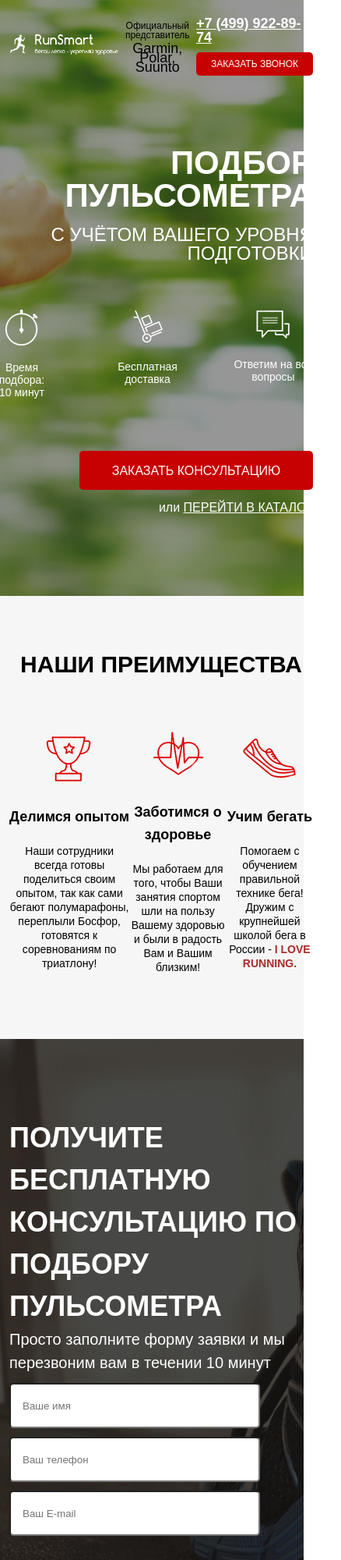
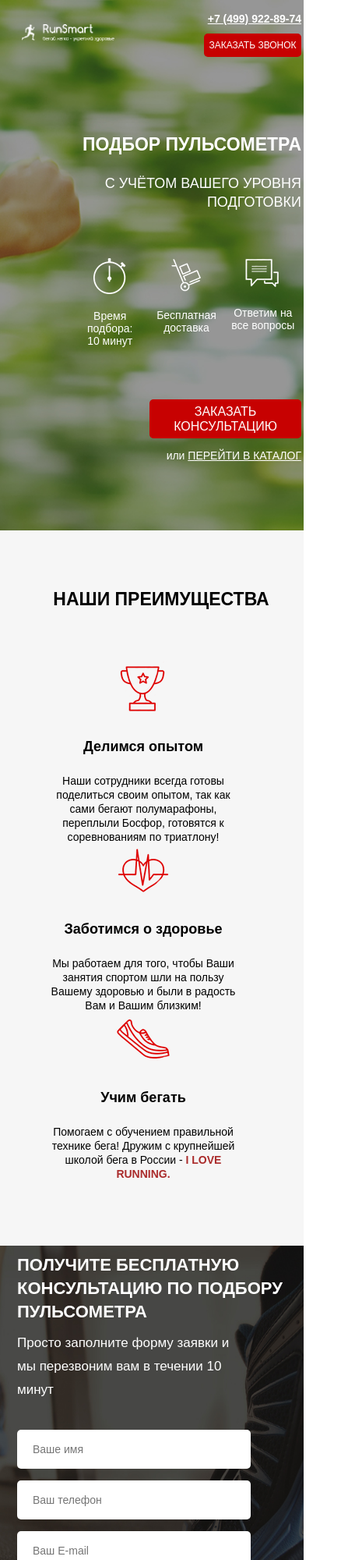
Before and after one commit to Yaichevs/projectpro.github.io, a website: page src/index.html in a window 390 px wide. Shown: the top 2000 px of the page at 78% size, 438 px wide, since content can reach past the window. Drawn offline with Linux system fonts and the light colour scheme.

Commit message:
заадаптировал 1 2 3 секции

```diff
--- a/src/index.html
+++ b/src/index.html
@@ -94,12 +94,13 @@
         <div class="container">
             <h2 class="consult__header">Получите бесплатную консультацию по подбору пульсометра </h2>
             <h3 class="consult__subheader">Просто заполните форму заявки и мы перезвоним вам в течении 10 минут</h3>
-            <div class="consult_wrapper">
-                <input type="text" class="consult__input" placeholder="Ваше имя">
-                <input type="text" class="consult__input" placeholder="Ваш телефон">
-                <input type="text" class="consult__input" placeholder="Ваш E-mail">
-                <button class="button button_main2">заказать консультацию</button>
-            </div>
+            <form class="feed-form" action="#">
+                <input name="name" required placeholder="Ваше имя" type="text">
+                <input name="phone" required placeholder="Ваш телефон" type="number">
+                <input name="email" required placeholder="Ваш E-mail" type="email">
+
+                <button class="button button_submit">заказать консультацию</button>
+            </form>
 
         </div>
     </div>
--- a/src/sass/blocks/_button.scss
+++ b/src/sass/blocks/_button.scss
@@ -24,9 +24,10 @@
         font-size: 16px;
         margin-top: 67px;
     }
-    &_main2 {
-        width: 320px;
+    &_submit {
+        width: 303px;
         height: 58px;
         margin-top: 34px;
+        font-size: 16px;
     }
 }
--- a/src/sass/blocks/_consult.scss
+++ b/src/sass/blocks/_consult.scss
@@ -22,11 +22,24 @@
         display: flex;
         flex-direction: column;
     }
-    &__input {
-        max-width: 303px;
-        height: 54px;
-        border-radius: 5px;
-        padding: 0 0 0 15px;
-        margin-top: 11px;
+    .feed-form {
+        margin-top: 36px;
+        display: flex;
+        flex-direction: column;
+        width: 300px;
+        input {
+            height: 50px;
+            border-radius: 5px;
+            background-color: #ffffff;
+            margin-bottom: 15px;
+            border: none;
+            padding: 0 20px;
+            color: #4b4b4b;
+            font-size: 14px;
+            font-weight: 300;
+            &:nth-child(3) {
+                margin-bottom: 20px;
+            }
+        }
     }
 }
--- /dev/null
+++ b/src/sass/blocks/_media.scss
@@ -0,0 +1,111 @@
+@media (max-width: 1200px) {
+    .promo {
+        padding: 15px;
+    }
+
+    .consult {
+        padding: 10px;
+        &__header {
+            font-size: 26px;
+            line-height: 50px;
+        }
+    }
+}
+
+@media (max-width: 767px) {
+    .header {
+        &__official {
+            display: none;
+        }
+        &__logo {
+            width: 200px;
+        }
+        &__phone {
+            font-size: 15px;
+        }
+    }
+    .promo {
+        &__header {
+            font-size: 27px;
+        }
+        &__subheader {
+            font-size: 20px;
+        }
+        &__icons {
+            width: 330px;
+        }
+        &__link {
+            font-size: 15px;
+        }
+    }
+    .button_main {
+        width: 260px;
+    }
+    .advant {
+        &__wrapper {
+            display: block;
+            padding: 0 90px;
+        }
+    }
+    .consult {
+        &__header {
+            font-size: 22px;
+        }
+        &__subheader {
+            width: 400px;
+        }
+    }
+}
+
+@media (max-width: 575px) {
+    .header {
+        &__logo {
+            width: 120px;
+        }
+        &__phone {
+            font-size: 14px;
+        }
+    }
+    .button {
+        width: 125px;
+    }
+    .promo {
+        &__header {
+            font-size: 23px;
+        }
+        &__subheader {
+            font-size: 18px;
+        }
+        &__icons {
+            width: 295px;
+        }
+        &__link {
+            font-size: 14px;
+        }
+    }
+    .button_main {
+        width: 195px;
+    }
+    .advant {
+        &__header {
+            font-size: 23px;
+        }
+        &__wrapper {
+            padding: 0 53px;
+        }
+    }
+    .consult {
+        &__header {
+            font-size: 22px;
+            line-height: 30px;
+        }
+        &__subheader {
+            width: 300px;
+            font-size: 17px;
+            margin-top: 10px;
+        }
+    }
+    .button_submit {
+        width: 300px;
+    }
+}
--- a/src/sass/style.scss
+++ b/src/sass/style.scss
@@ -15,4 +15,5 @@
 @import 'blocks/header';
 @import 'blocks/button';
 @import 'blocks/advant';
-@import 'blocks/consult'
+@import 'blocks/consult';
+@import 'blocks/media';
```
Also changed, not shown: src/css/style.min.css, 1 other file.
